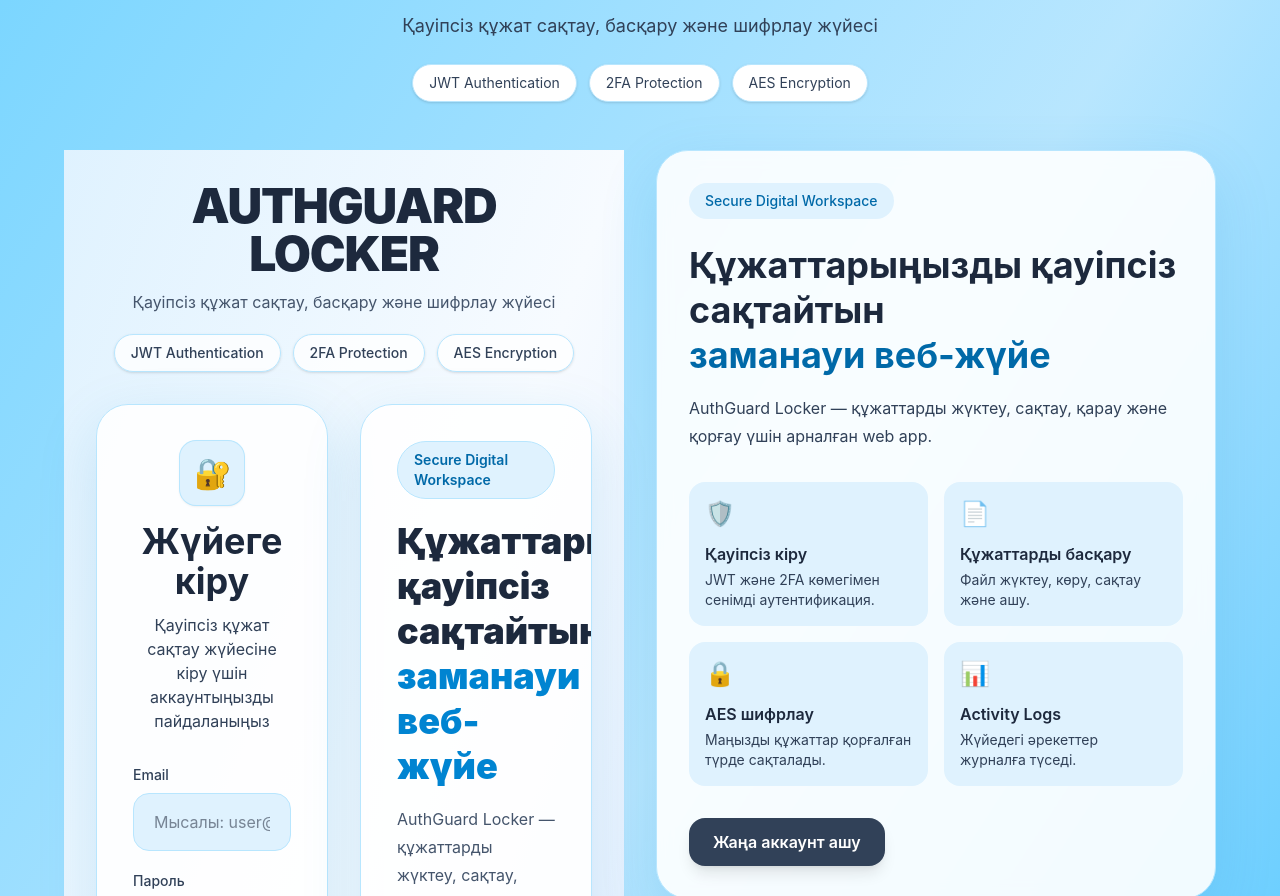
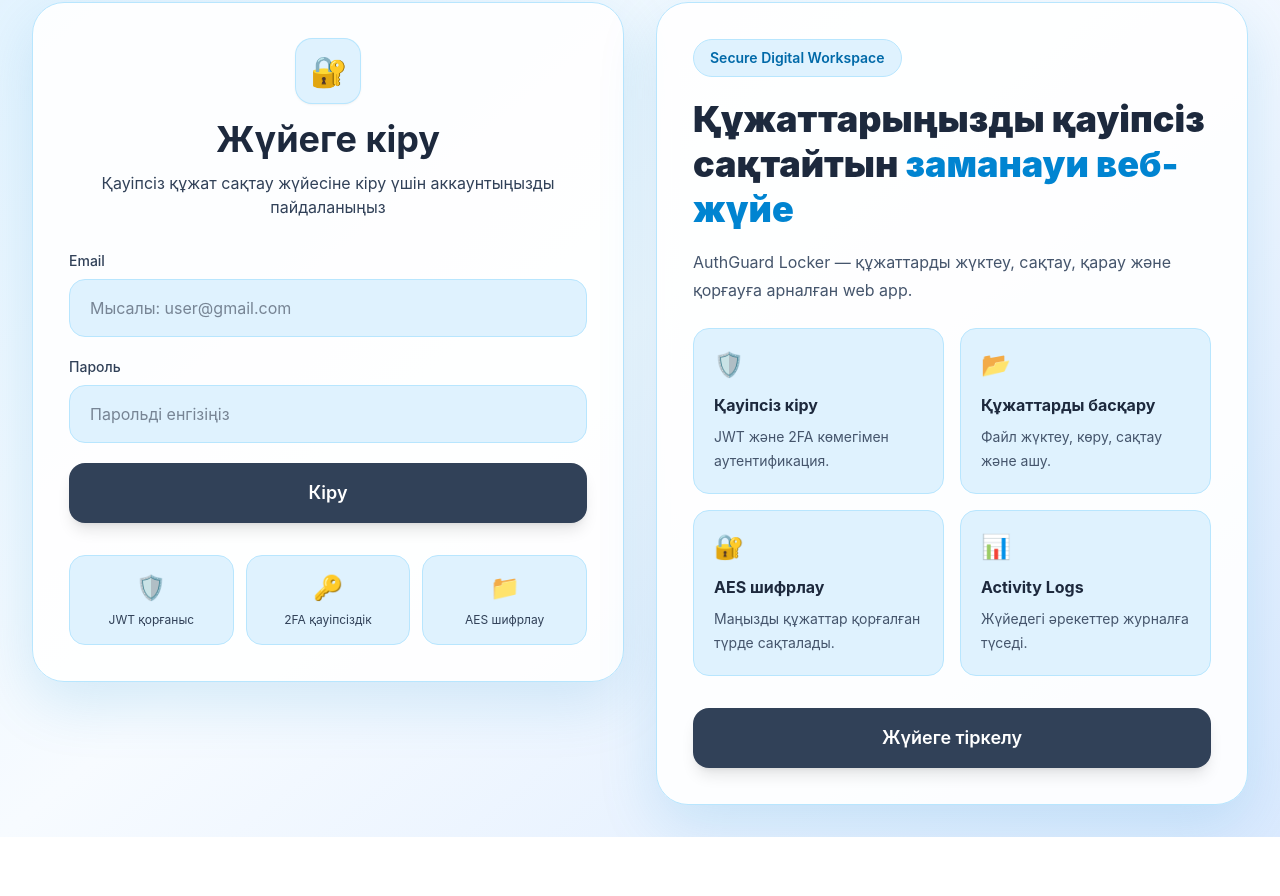
Before and after one commit to zhanagul21/secure-web-app, a React app in the folder frontend/: page / in a window 1280 px wide. Shown: the part 204-1100 px from the top of the page. After the commit the page ends 1041 px from the top, so only its background shows below. Built offline with nearby package versions, Linux system fonts and the light colour scheme; the HTML template or start-up script is replaced by a standard one.

Commit message:
Fix duplicate auth layout in App.jsx

```diff
--- a/frontend/src/App.jsx
+++ b/frontend/src/App.jsx
@@ -18,108 +18,7 @@ function App() {
   const [selectedDocumentId, setSelectedDocumentId] = useState(null);
 
   if (!loggedIn) {
-    return (
-      <div className="min-h-screen bg-gradient-to-br from-sky-300 via-sky-200 to-sky-400 px-4 py-8 sm:px-6 sm:py-10">
-        <div className="mx-auto max-w-6xl">
-          <div className="mb-10 text-center sm:mb-12">
-            <div className="mx-auto mb-5 flex h-20 w-20 items-center justify-center rounded-[28px] bg-white text-4xl shadow-[0_10px_40px_rgba(2,132,199,0.18)] ring-1 ring-sky-200">
-              🔐
-            </div>
-
-            <h1 className="text-4xl font-black tracking-tight text-slate-800 sm:text-5xl md:text-6xl">
-              AUTHGUARD LOCKER
-            </h1>
-
-            <p className="mx-auto mt-4 max-w-2xl text-base text-slate-700 sm:text-lg">
-              Қауіпсіз құжат сақтау, басқару және шифрлау жүйесі
-            </p>
-
-            <div className="mt-6 flex flex-wrap items-center justify-center gap-3 text-sm">
-              <span className="rounded-full border border-sky-200 bg-white px-4 py-2 text-slate-700 shadow-sm">
-                JWT Authentication
-              </span>
-              <span className="rounded-full border border-sky-200 bg-white px-4 py-2 text-slate-700 shadow-sm">
-                2FA Protection
-              </span>
-              <span className="rounded-full border border-sky-200 bg-white px-4 py-2 text-slate-700 shadow-sm">
-                AES Encryption
-              </span>
-            </div>
-          </div>
-
-          <div className="grid items-start gap-8 lg:grid-cols-2">
-            <div className="order-2 lg:order-1">
-              <Login setLoggedIn={setLoggedIn} />
-            </div>
-
-            <div className="order-1 rounded-[32px] border border-sky-200 bg-white/90 p-6 shadow-[0_20px_60px_rgba(2,132,199,0.14)] backdrop-blur sm:p-8 lg:order-2">
-              <div className="mb-6 inline-flex rounded-full bg-sky-100 px-4 py-2 text-sm font-medium text-sky-700">
-                Secure Digital Workspace
-              </div>
-
-              <h2 className="text-3xl font-bold leading-tight text-slate-800 sm:text-4xl">
-                Құжаттарыңызды қауіпсіз сақтайтын
-                <span className="block text-sky-700">заманауи веб-жүйе</span>
-              </h2>
-
-              <p className="mt-4 leading-7 text-slate-700">
-                AuthGuard Locker — құжаттарды жүктеу, сақтау, қарау және қорғау
-                үшін арналған web app.
-              </p>
-
-              <div className="mt-8 grid gap-4 sm:grid-cols-2">
-                <div className="rounded-2xl bg-sky-100 p-4">
-                  <div className="text-2xl">🛡️</div>
-                  <h3 className="mt-3 font-semibold text-slate-800">Қауіпсіз кіру</h3>
-                  <p className="mt-1 text-sm text-slate-700">
-                    JWT және 2FA көмегімен сенімді аутентификация.
-                  </p>
-                </div>
-
-                <div className="rounded-2xl bg-sky-100 p-4">
-                  <div className="text-2xl">📄</div>
-                  <h3 className="mt-3 font-semibold text-slate-800">Құжаттарды басқару</h3>
-                  <p className="mt-1 text-sm text-slate-700">
-                    Файл жүктеу, көру, сақтау және ашу.
-                  </p>
-                </div>
-
-                <div className="rounded-2xl bg-sky-100 p-4">
-                  <div className="text-2xl">🔒</div>
-                  <h3 className="mt-3 font-semibold text-slate-800">AES шифрлау</h3>
-                  <p className="mt-1 text-sm text-slate-700">
-                    Маңызды құжаттар қорғалған түрде сақталады.
-                  </p>
-                </div>
-
-                <div className="rounded-2xl bg-sky-100 p-4">
-                  <div className="text-2xl">📊</div>
-                  <h3 className="mt-3 font-semibold text-slate-800">Activity Logs</h3>
-                  <p className="mt-1 text-sm text-slate-700">
-                    Жүйедегі әрекеттер журналға түседі.
-                  </p>
-                </div>
-              </div>
-
-              <div className="mt-8 text-center lg:text-left">
-                <button
-                  onClick={() => setShowRegister(!showRegister)}
-                  className="rounded-2xl bg-slate-700 px-6 py-3 font-semibold text-white shadow-lg transition hover:bg-slate-800"
-                >
-                  {showRegister ? "Тіркелу формасын жабу" : "Жаңа аккаунт ашу"}
-                </button>
-              </div>
-            </div>
-          </div>
-
-          {showRegister && (
-            <div className="mx-auto mt-8 max-w-2xl">
-              <Register />
-            </div>
-          )}
-        </div>
-      </div>
-    );
+    return <Login setLoggedIn={setLoggedIn} />;
   }
 
   if (page === "dashboard") {
```
